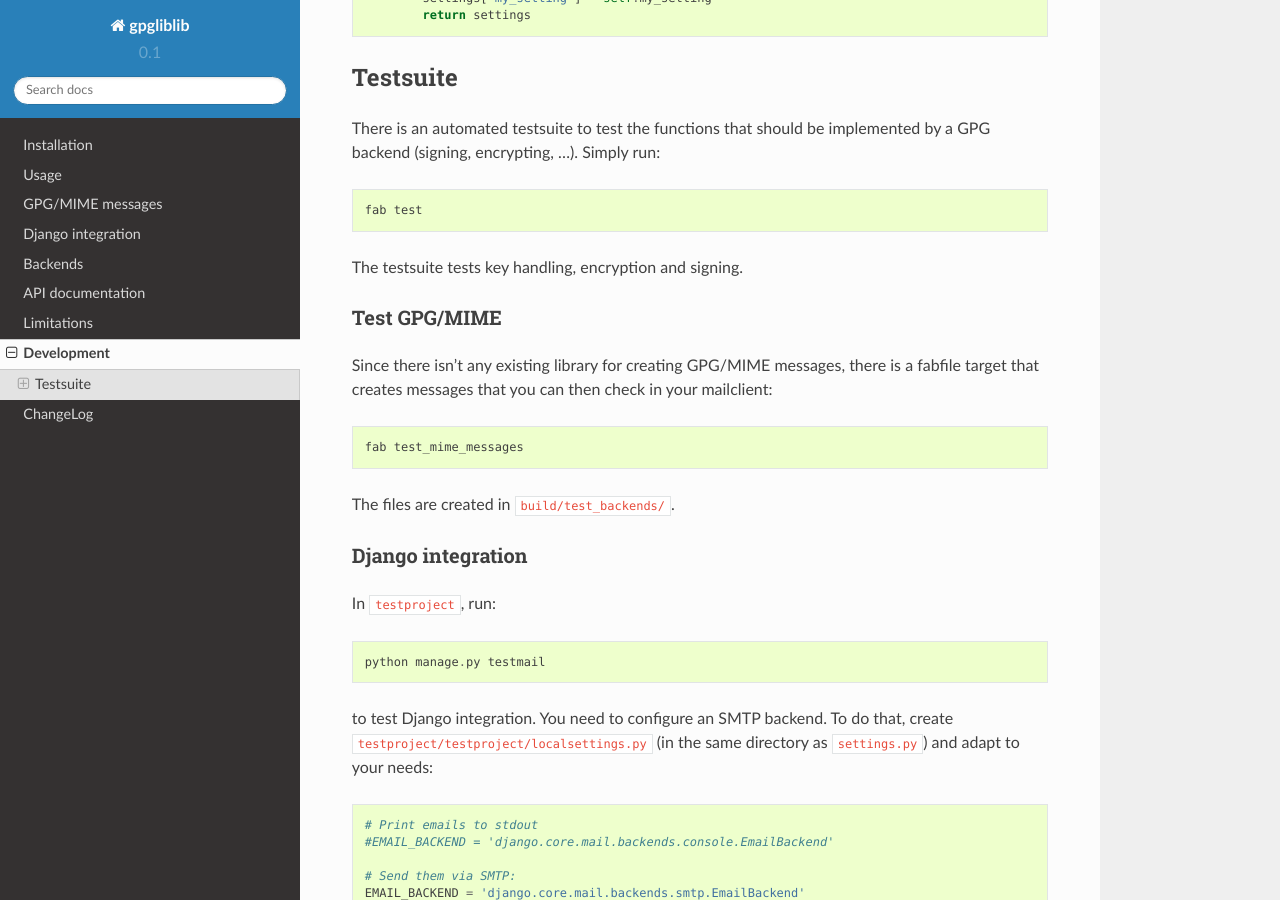
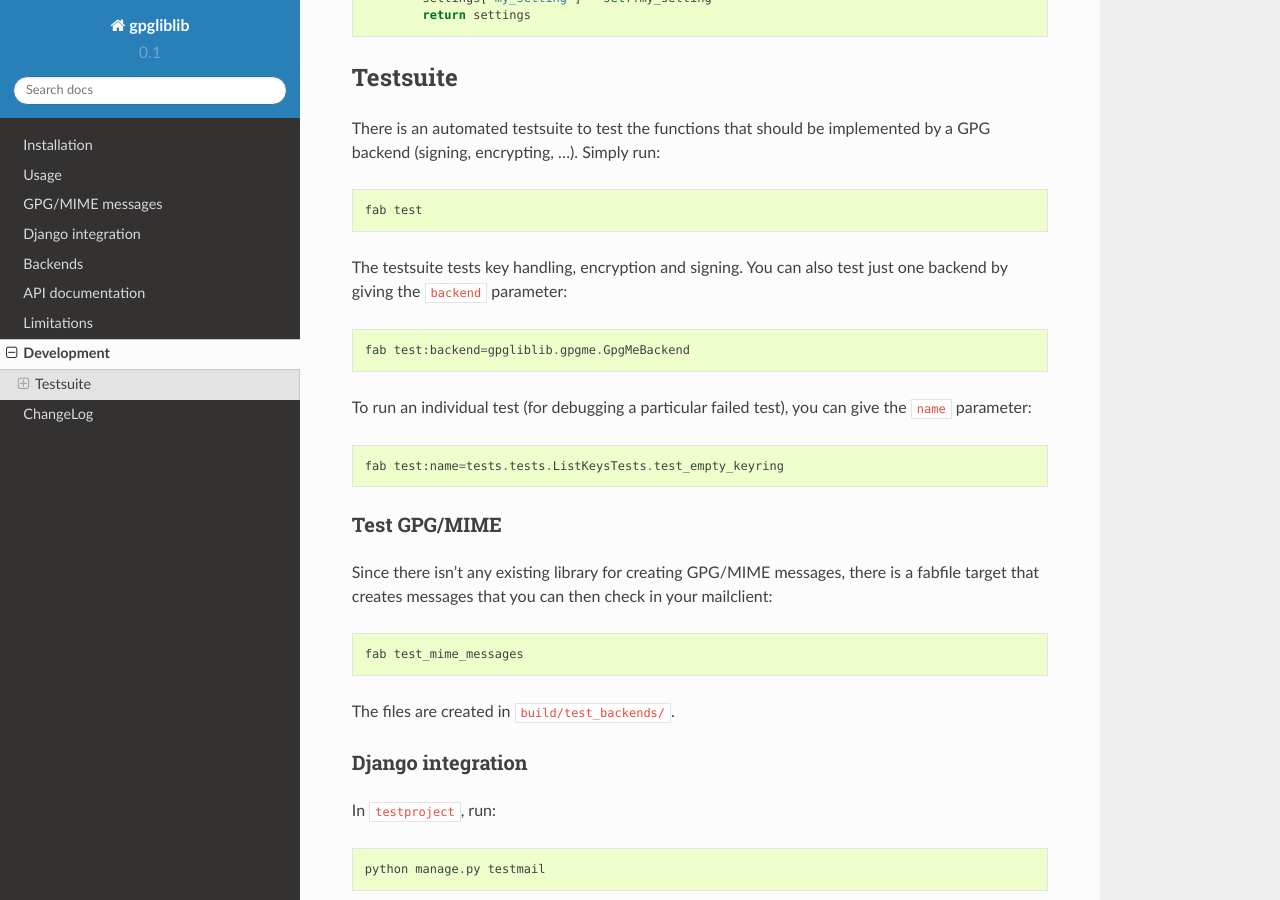
Before and after one commit to mathiasertl/gpgliblib, a Sphinx documentation site: the page built from doc/development.rst, in a window 1280 px wide and 900 px high, scrolled down 620 px. Built offline with Sphinx 7.4.7 and the Read the Docs theme 2.0.0, drawn with Linux system fonts in a browser that asks for light colours.

Commit message:
fix running individual tests

```diff
--- a/doc/development.rst
+++ b/doc/development.rst
@@ -36,7 +36,15 @@ implemented by a GPG backend (signing, encrypting, ...). Simply run::
 
    fab test
 
-The testsuite tests key handling, encryption and signing.
+The testsuite tests key handling, encryption and signing. You can also test just
+one backend by giving the ``backend`` parameter::
+
+   fab test:backend=gpgliblib.gpgme.GpgMeBackend
+
+To run an individual test (for debugging a particular failed test), you can give
+the ``name`` parameter::
+
+   fab test:name=tests.tests.ListKeysTests.test_empty_keyring
 
 Test GPG/MIME
 =============
```
Also changed, not shown: fabfile.py (+9 -2 lines).
